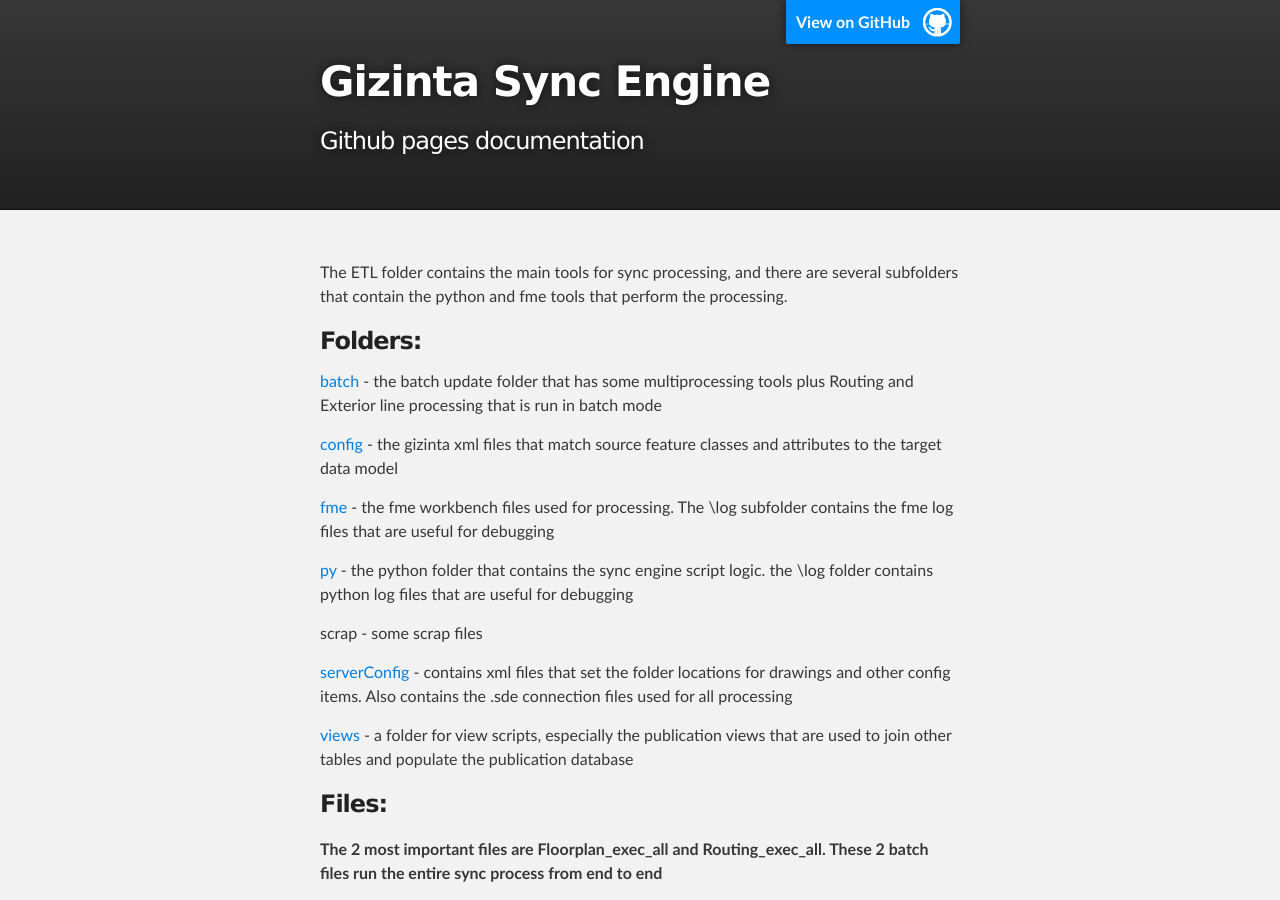
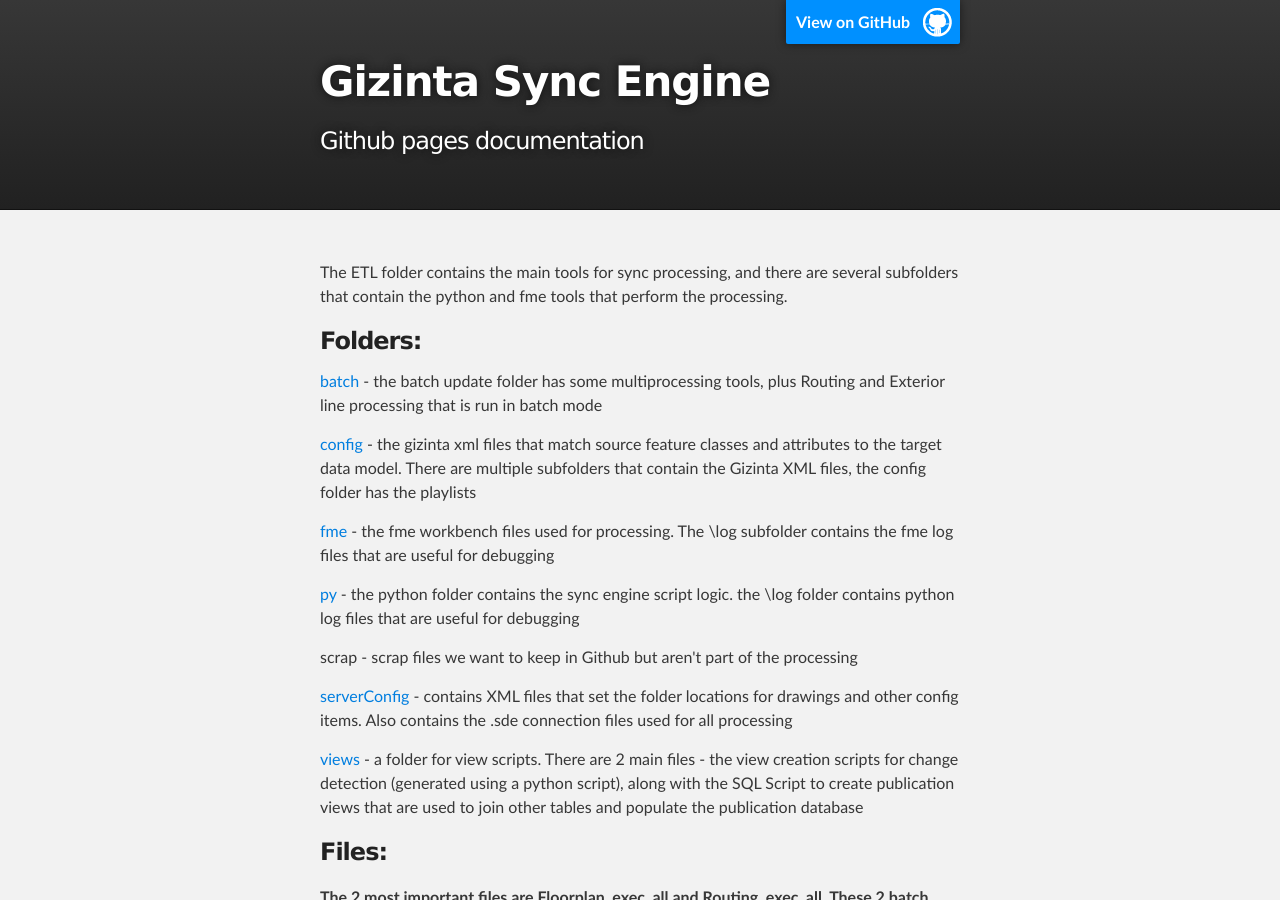
Before and after one commit to Vertex3/gseBase, a Jekyll site: the page built from ETL/index.html, in a window 1280 px wide and 900 px high. Built offline with Jekyll 4.4.1, drawn with Linux system fonts in a browser that asks for light colours.

Commit message:
Updated index.html

```diff
--- a/ETL/index.html
+++ b/ETL/index.html
@@ -1,20 +1,23 @@
 ---
-title: ETL folder (Extract, Transform, and Load)
+title: "ETL folder (Extract, Transform, and Load)"
 tagline: Gizinta Sync Engine
 layout: default
+published: true
 ---
+
+
     <div id="main_content_wrap" class="outer">
       <section id="main_content" class="inner">
 		<p>The ETL folder contains the main tools for sync processing, and there are several subfolders that contain the python and fme tools that perform the processing.</p>
 
 		<h3>Folders:</h3>
-		<p><a href="batch/index.html">batch</a> - the batch update folder that has some multiprocessing tools plus Routing and Exterior line processing that is run in batch mode</p>
-		<p><a href="config/index.html">config</a> - the gizinta xml files that match source feature classes and attributes to the target data model</p>
+		<p><a href="batch/index.html">batch</a> - the batch update folder has some multiprocessing tools, plus Routing and Exterior line processing that is run in batch mode</p>
+		<p><a href="config/index.html">config</a> - the gizinta xml files that match source feature classes and attributes to the target data model. There are multiple subfolders that contain the Gizinta XML files, the config folder has the playlists</p>
 		<p><a href="fme/index.html">fme</a> - the fme workbench files used for processing. The \log subfolder contains the fme log files that are useful for debugging</p>
-		<p><a href="py/index.html">py</a> - the python folder that contains the sync engine script logic. the \log folder contains python log files that are useful for debugging</p>
-		<p>scrap - some scrap files</p>
-		<p><a href="serverConfig/index.html">serverConfig</a> - contains xml files that set the folder locations for drawings and other config items. Also contains the .sde connection files used for all processing</p>
-		<p><a href="views/index.html">views</a> - a folder for view scripts, especially the publication views that are used to join other tables and populate the publication database</p>
+		<p><a href="py/index.html">py</a> - the python folder contains the sync engine script logic. the \log folder contains python log files that are useful for debugging</p>
+		<p>scrap - scrap files we want to keep in Github but aren't part of the processing</p>
+		<p><a href="serverConfig/index.html">serverConfig</a> - contains XML files that set the folder locations for drawings and other config items. Also contains the .sde connection files used for all processing</p>
+		<p><a href="views/index.html">views</a> - a folder for view scripts. There are 2 main files - the view creation scripts for change detection (generated using a python script), along with the SQL Script to create publication views that are used to join other tables and populate the publication database</p>
 
 		<p><h3>Files:</h3></p>
 
```
